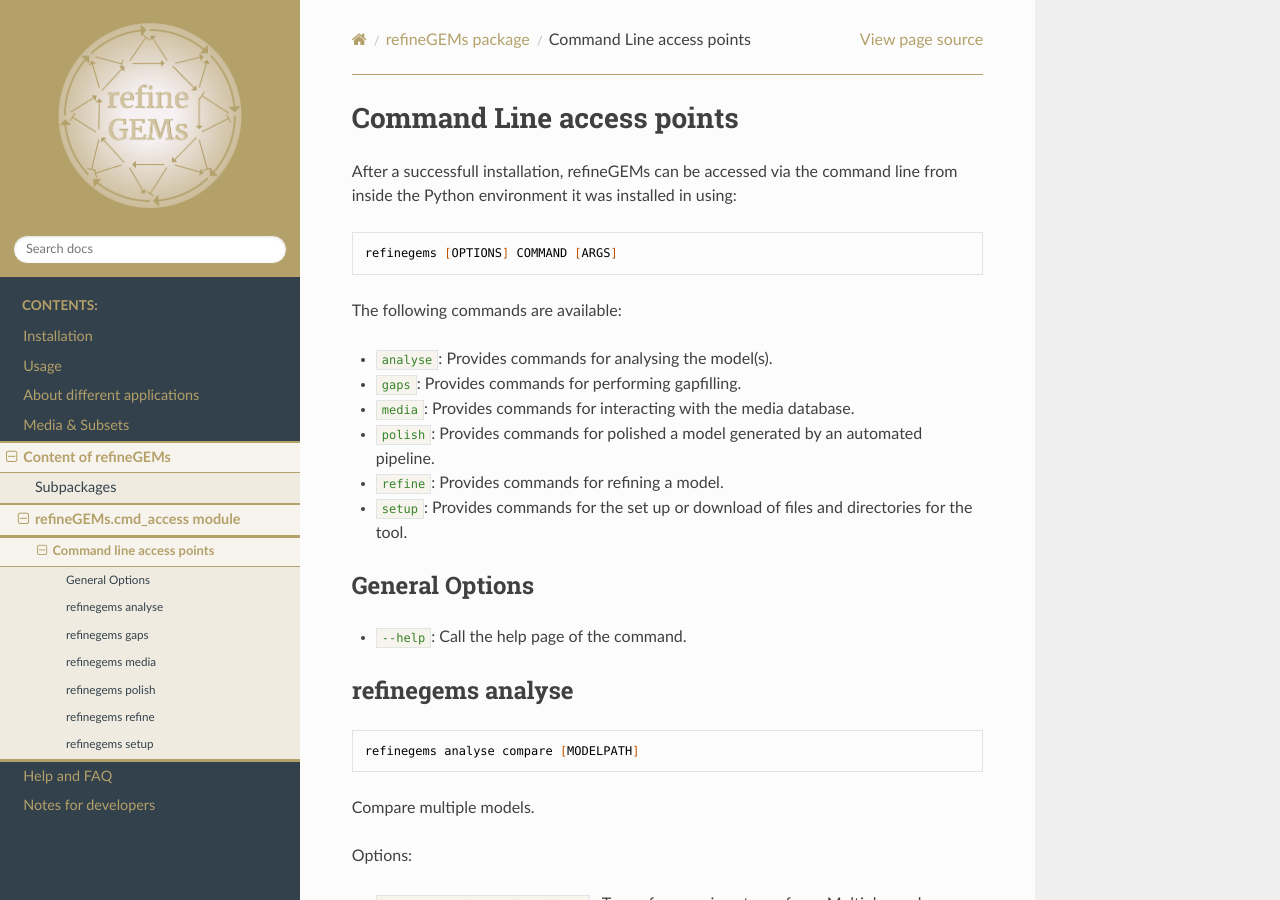
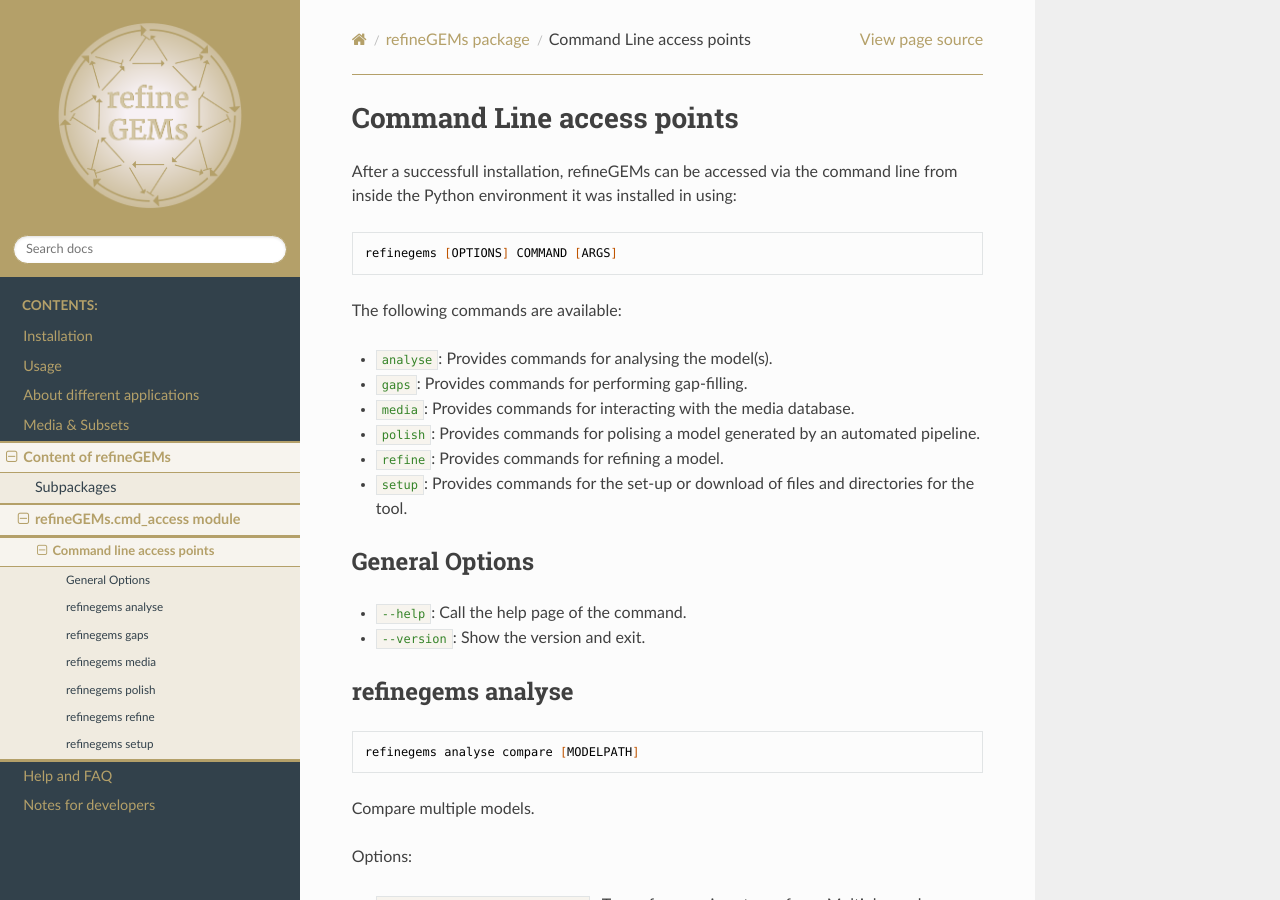
Before and after one commit to draeger-lab/refinegems, a Sphinx documentation site: the page built from docs/source/cmd_desc.rst, in a window 1280 px wide and 900 px high. Built offline with Sphinx 7.4.7 and the Read the Docs theme 2.0.0, drawn with Linux system fonts in a browser that asks for light colours.

Commit message:
Started clean-up in cmd_desc.rst #120 #121

```diff
--- a/docs/source/cmd_desc.rst
+++ b/docs/source/cmd_desc.rst
@@ -12,16 +12,17 @@ from inside the Python environment it was installed in using:
 The following commands are available:
 
 - ``analyse``: Provides commands for analysing the model(s).
-- ``gaps``: Provides commands for performing gapfilling.
+- ``gaps``: Provides commands for performing gap-filling.
 - ``media``: Provides commands for interacting with the media database.
-- ``polish``: Provides commands for polished a model generated by an automated pipeline.
+- ``polish``: Provides commands for polising a model generated by an automated pipeline.
 - ``refine``: Provides commands for refining a model.
-- ``setup``: Provides commands for the set up or download of files and directories for the tool.
+- ``setup``: Provides commands for the set-up or download of files and directories for the tool.
 
 General Options
 ---------------
 
 - ``--help``: Call the help page of the command.
+- ``--version``: Show the version  and exit.
 
 refinegems analyse
 ------------------
```
